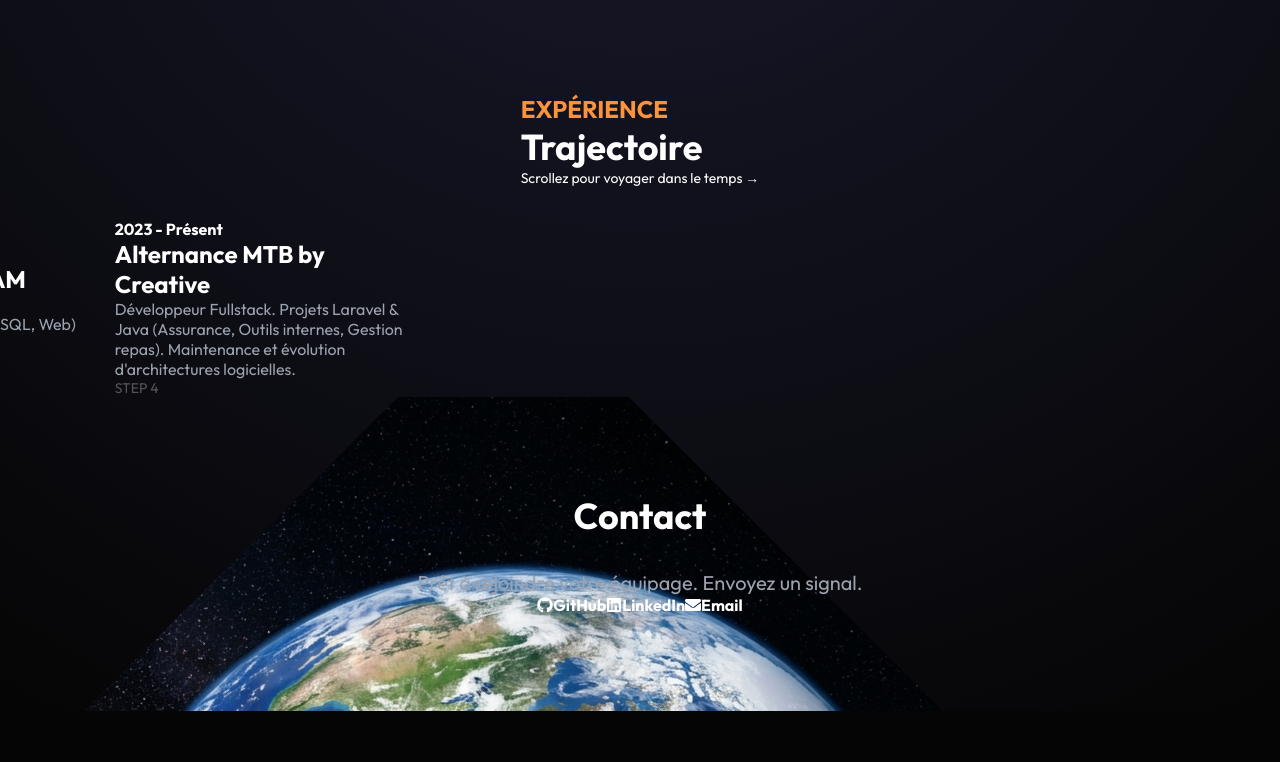
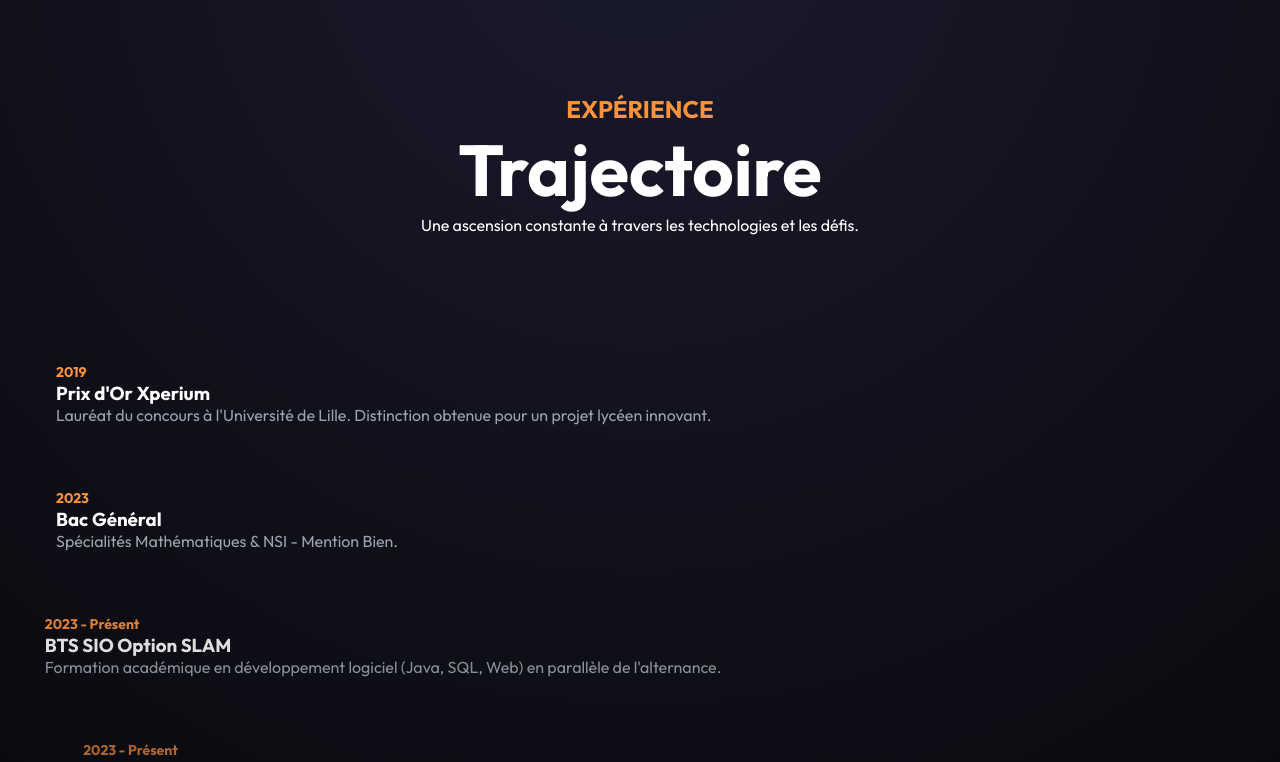
Before and after one commit to Yourselffff/portfolio, a React (Vite) app: page /#/ in a window 1280 px wide. Shown: the part 1338-2100 px from the top of the page. Before the commit the page ends 2049 px from the top, so only its background shows below. Built offline with nearby package versions, Linux system fonts and the light colour scheme.

Commit message:
Implement Vertical Warp Beam Timeline with advanced animations

```diff
--- a/src/pages/Home.jsx
+++ b/src/pages/Home.jsx
@@ -9,11 +9,9 @@ export default function Home() {
     const contact = sections.find(s => s.id === 'contact') || {};
 
     // 1. Mouse Parallax Logic
-    // We track mouse position relative to the window center
     const x = useMotionValue(0);
     const y = useMotionValue(0);
 
-    // Create a smooth spring animation for the tracking
     const mouseXSpring = useSpring(x, { stiffness: 50, damping: 20 });
     const mouseYSpring = useSpring(y, { stiffness: 50, damping: 20 });
 
@@ -22,15 +20,14 @@ export default function Home() {
         const centerX = window.innerWidth / 2;
         const centerY = window.innerHeight / 2;
 
-        // Calculate distance from center (Example: -500 to 500)
         x.set(clientX - centerX);
         y.set(clientY - centerY);
     };
 
     // Parallax Transforms
-    const planetX = useTransform(mouseXSpring, [-500, 500], [20, -20]); // Moves opposite to mouse (Depth effect)
+    const planetX = useTransform(mouseXSpring, [-500, 500], [20, -20]);
     const planetY = useTransform(mouseYSpring, [-500, 500], [20, -20]);
-    const textX = useTransform(mouseXSpring, [-500, 500], [-10, 10]); // Moves with mouse slightly
+    const textX = useTransform(mouseXSpring, [-500, 500], [-10, 10]);
 
     // 2. Scroll Logic
     const containerRef = useRef(null);
@@ -48,7 +45,7 @@ export default function Home() {
     return (
         <div ref={containerRef} className="min-h-screen relative" onMouseMove={handleMouseMove}>
 
-            {/* Hero Section (Intro) - NOW REACTIVE TO MOUSE */}
+            {/* Hero Section (Intro) */}
             <section id="intro" className="min-h-screen flex items-center justify-center relative overflow-hidden perspective-1000">
                 <div className="container mx-auto px-6 flex flex-col md:flex-row items-center justify-between z-10">
                     <motion.div
@@ -99,7 +96,7 @@ export default function Home() {
                 </section>
             )}
 
-            {/* Experience Section (Horizontal Scroll "Apple Style") */}
+            {/* Experience Section (Vertical Warp Beam) */}
             {timeline.id && (
                 <TimelineSection timeline={timeline} />
             )}
@@ -144,53 +141,95 @@ const TimelineSection = ({ timeline }) => {
     const targetRef = useRef(null);
     const { scrollYProgress } = useScroll({
         target: targetRef,
-        offset: ["start start", "end end"]
+        offset: ["start end", "end start"]
     });
 
-    const x = useTransform(scrollYProgress, [0, 1], ["10%", "-85%"]);
+    const scaleY = useTransform(scrollYProgress, [0, 1], [0, 1]);
 
     return (
-        <section ref={targetRef} id="timeline" className="relative h-[400vh] bg-[#050505] z-20">
-            <div className="sticky top-0 h-screen flex flex-col justify-center overflow-hidden">
+        <section ref={targetRef} id="timeline" className="relative py-32 bg-[#050505]">
 
-                {/* Header */}
-                <div className="container mx-auto px-6 mb-8 relative z-20">
-                    <h2 className="text-orange-400 font-bold mb-2 uppercase tracking-widest">{timeline.subtitle}</h2>
-                    <h2 className="text-4xl md:text-6xl font-bold text-white font-header">{timeline.title}</h2>
-                    <p className="text-white/50 mt-2 text-sm md:text-base">Scrollez pour voyager dans le temps →</p>
+            {/* Header */}
+            <div className="container mx-auto px-6 mb-24 text-center relative z-20">
+                <h2 className="text-orange-400 font-bold mb-4 uppercase tracking-[0.2em]">{timeline.subtitle}</h2>
+                <h2 className="text-5xl md:text-7xl font-bold text-white font-header drop-shadow-[0_0_15px_rgba(255,255,255,0.3)]">{timeline.title}</h2>
+                <p className="text-white/60 mt-6 max-w-2xl mx-auto text-lg leading-relaxed">Une ascension constante à travers les technologies et les défis.</p>
+            </div>
+
+            <div className="container mx-auto px-6 relative">
+
+                {/* Central Beam Container */}
+                <div className="absolute left-[20px] md:left-1/2 top-0 bottom-0 w-1 md:-translate-x-1/2 bg-white/10 rounded-full h-full overflow-hidden">
+                    {/* Filling Beam */}
+                    <motion.div
+                        style={{ scaleY, originY: 0 }}
+                        className="w-full h-full bg-gradient-to-b from-orange-400 via-orange-500 to-red-600 shadow-[0_0_20px_#f97316]"
+                    />
                 </div>
 
-                {/* Cards Container */}
-                <motion.div style={{ x }} className="flex gap-8 px-8 md:px-24 items-center w-max">
+                {/* Items */}
+                <div className="space-y-24 md:space-y-32">
                     {timeline.items && timeline.items.map((item, idx) => (
-                        <div key={idx} className="relative w-[85vw] md:w-[600px] h-[50vh] md:h-[500px] flex-shrink-0 perspective-1000">
-                            <div className="w-full h-full bg-[#111] border border-white/10 rounded-3xl p-6 md:p-10 flex flex-col justify-between shadow-2xl relative overflow-hidden group hover:border-orange-500/50 transition-colors duration-500">
-
-                                {/* Glow Effect */}
-                                <div className="absolute inset-0 bg-orange-500/5 opacity-0 group-hover:opacity-100 transition-opacity duration-500 pointer-events-none" />
-
-                                <div className="relative z-10">
-                                    <div className="inline-block bg-orange-500 text-black font-bold px-4 py-2 rounded-full text-lg mb-6 shadow-lg shadow-orange-500/20">
-                                        {item.year}
-                                    </div>
-                                    <h3 className="text-2xl md:text-4xl font-bold text-white mb-4 leading-tight">{item.role}</h3>
-                                    <div className="h-1 w-20 bg-gradient-to-r from-orange-500 to-transparent mb-4" />
-                                    <p className="text-normal md:text-xl text-gray-400 leading-relaxed">
-                                        {item.desc}
-                                    </p>
-                                </div>
-
-                                <div className="text-right opacity-30 font-mono text-sm">
-                                    STEP {idx + 1}
-                                </div>
-                            </div>
-                        </div>
+                        <TimelineItem key={idx} item={item} idx={idx} />
                     ))}
-                </motion.div>
-
-                {/* Background Decor */}
-                <div className="absolute top-1/2 left-0 w-full h-[1px] bg-gradient-to-r from-transparent via-orange-500/30 to-transparent -z-10" />
+                </div>
             </div>
         </section>
     );
 };
+
+const TimelineItem = ({ item, idx }) => {
+    const ref = useRef(null);
+    const { scrollYProgress } = useScroll({
+        target: ref,
+        offset: ["start end", "center center"]
+    });
+
+    const opacity = useTransform(scrollYProgress, [0, 0.5], [0, 1]);
+    const x = useTransform(scrollYProgress, [0.2, 0.5], [idx % 2 === 0 ? -50 : 50, 0]);
+
+    // On mobile, everything is left aligned to the beam (beam is at left: 20px)
+    // On desktop, beam is center, so we alternate left/right.
+    const isEven = idx % 2 === 0;
+
+    return (
+        <motion.div
+            ref={ref}
+            style={{ opacity, x }}
+            className={`relative flex flex-col md:flex-row items-center md:justify-between ${isEven ? 'md:flex-row-reverse' : ''}`}
+        >
+            {/* Spacer for Desktop Alignment */}
+            <div className="hidden md:block flex-1" />
+
+            {/* Central Node on the Beam */}
+            <div className="absolute left-[20px] md:left-1/2 w-4 h-4 bg-black border-2 border-orange-500 rounded-full md:-translate-x-1/2 z-10 shadow-[0_0_15px_orange] mt-8 md:mt-0" />
+
+            {/* Content Card */}
+            <div className="flex-1 w-full pl-16 md:pl-16 md:pr-0">
+                <motion.div
+                    whileHover={{ scale: 1.02, backgroundColor: "rgba(255,140,0,0.05)" }}
+                    className={`relative p-8 rounded-2xl border border-white/10 bg-white/5 backdrop-blur-md transition-all duration-300 group hover:border-orange-500/30 hover:shadow-[0_0_30px_rgba(249,115,22,0.1)]`}
+                >
+                    {/* Glowing Corner */}
+                    <div className="absolute -top-1 -right-1 w-20 h-20 bg-gradient-to-br from-orange-500/20 to-transparent rounded-tr-2xl opacity-0 group-hover:opacity-100 transition-opacity" />
+
+                    <div className="flex flex-col gap-4 relative z-10">
+                        <span className="inline-block bg-orange-500/10 text-orange-400 font-bold px-4 py-1 rounded-full text-sm w-fit border border-orange-500/20 shadow-[0_0_10px_rgba(249,115,22,0.2)]">
+                            {item.year}
+                        </span>
+
+                        <h3 className="text-3xl font-bold text-white leading-tight">
+                            {item.role}
+                        </h3>
+
+                        <div className="h-0.5 w-12 bg-gradient-to-r from-orange-500 to-transparent" />
+
+                        <p className="text-gray-400 text-lg leading-relaxed">
+                            {item.desc}
+                        </p>
+                    </div>
+                </motion.div>
+            </div>
+        </motion.div>
+    );
+}
```
